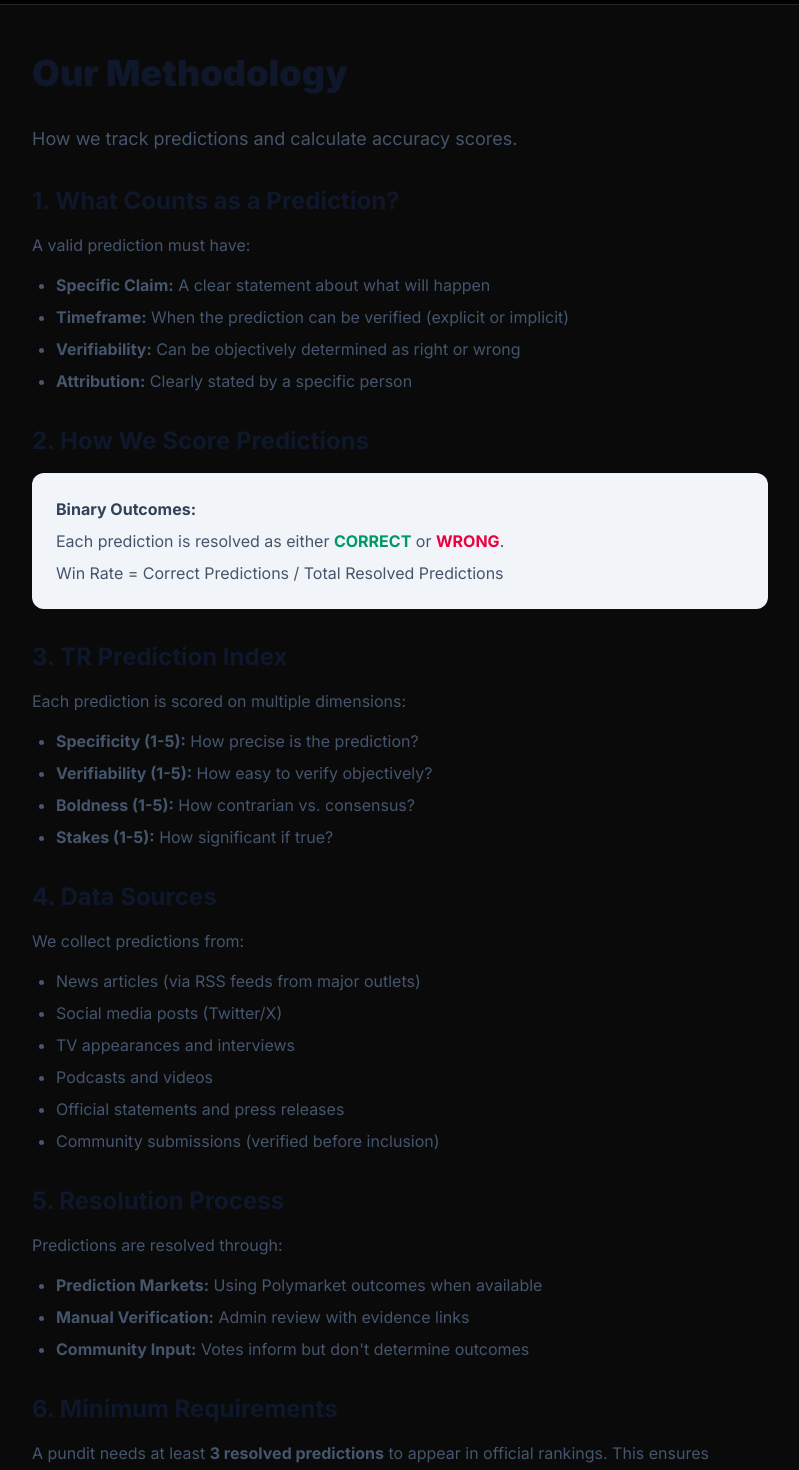
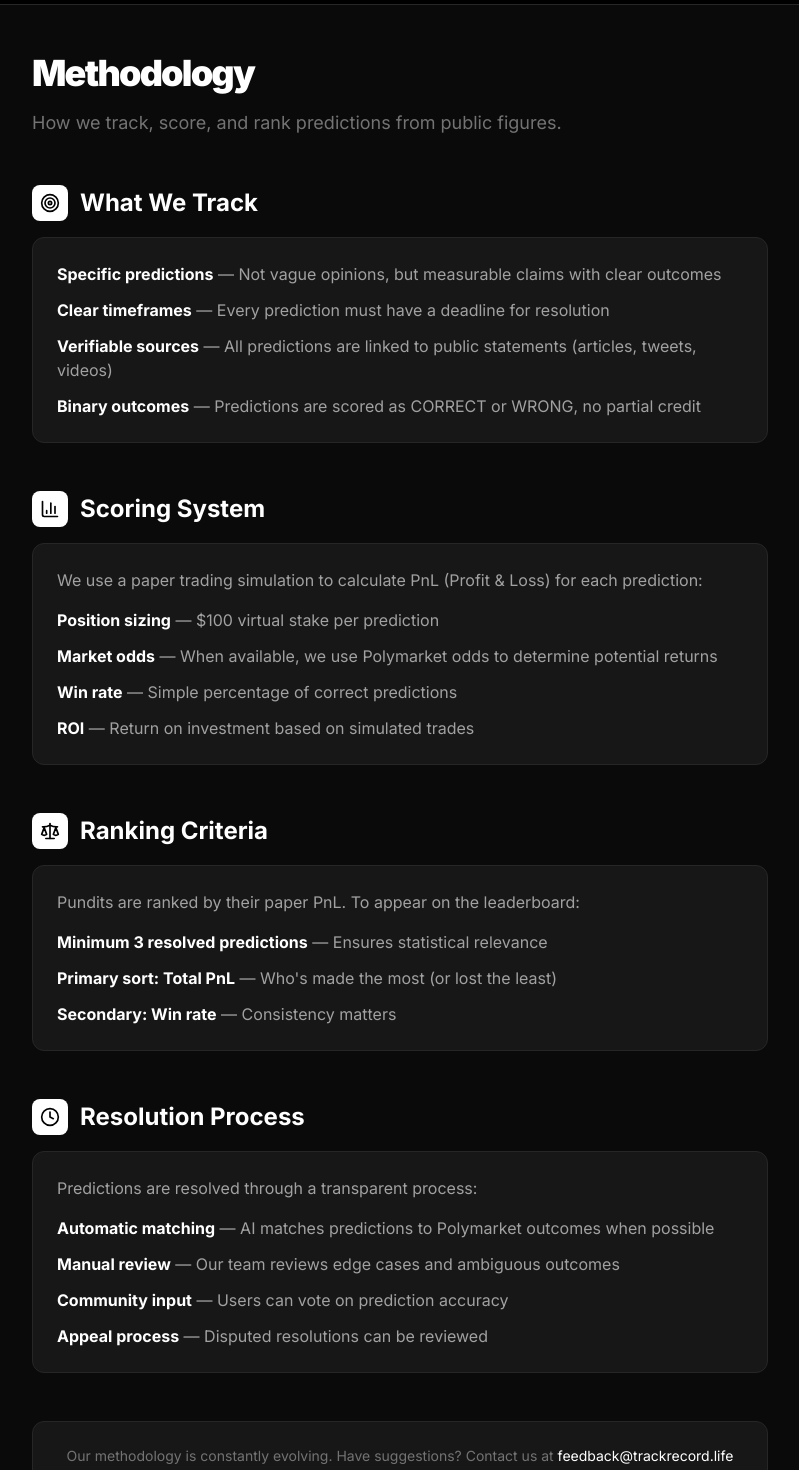
Before and after one commit to Erezul77/TrackRecord, a Next.js app in the folder frontend/: page /methodology in a window 1280 px wide. Shown: the part 60-1530 px from the top of the page, without its empty margins (240-1039 px from the left). Built offline with nearby package versions, Linux system fonts and the light colour scheme.

Commit message:
Add footer pages: methodology, privacy, terms, disclaimer and fix API link

```diff
--- a/frontend/src/app/layout.tsx
+++ b/frontend/src/app/layout.tsx
@@ -77,7 +77,7 @@ export default function RootLayout({
               <h4 className="text-white dark:text-black font-bold mb-4 uppercase tracking-widest text-xs">Resources</h4>
               <ul className="space-y-3 text-sm">
                 <li><Link href="/methodology" className="text-neutral-400 dark:text-neutral-600 hover:text-white dark:hover:text-black transition-colors">Methodology</Link></li>
-                <li><Link href="/api-docs" className="text-neutral-400 dark:text-neutral-600 hover:text-white dark:hover:text-black transition-colors">API</Link></li>
+                <li><a href="https://api.trackrecord.life/docs" target="_blank" rel="noopener noreferrer" className="text-neutral-400 dark:text-neutral-600 hover:text-white dark:hover:text-black transition-colors">API</a></li>
               </ul>
             </div>
             <div>
--- a/frontend/src/app/methodology/page.tsx
+++ b/frontend/src/app/methodology/page.tsx
@@ -1,74 +1,102 @@
 // src/app/methodology/page.tsx
+import { BarChart3, Target, Scale, Clock } from 'lucide-react'
+
 export default function MethodologyPage() {
   return (
     <div className="container mx-auto px-4 py-12 max-w-3xl">
-      <h1 className="text-4xl font-black text-slate-900 mb-8">Our Methodology</h1>
+      <h1 className="text-4xl font-black text-black dark:text-white tracking-tighter mb-4">Methodology</h1>
+      <p className="text-neutral-500 text-lg mb-12">
+        How we track, score, and rank predictions from public figures.
+      </p>
 
-      <div className="prose prose-slate max-w-none">
-        <p className="text-lg text-slate-600 mb-6">
-          How we track predictions and calculate accuracy scores.
-        </p>
+      <div className="space-y-12">
+        {/* Section 1 */}
+        <section>
+          <div className="flex items-center gap-3 mb-4">
+            <div className="p-2 bg-black dark:bg-white rounded-lg">
+              <Target className="h-5 w-5 text-white dark:text-black" />
+            </div>
+            <h2 className="text-2xl font-bold text-black dark:text-white">What We Track</h2>
+          </div>
+          <div className="bg-white dark:bg-neutral-900 border border-neutral-200 dark:border-neutral-800 rounded-xl p-6">
+            <ul className="space-y-3 text-neutral-600 dark:text-neutral-400">
+              <li><strong className="text-black dark:text-white">Specific predictions</strong> — Not vague opinions, but measurable claims with clear outcomes</li>
+              <li><strong className="text-black dark:text-white">Clear timeframes</strong> — Every prediction must have a deadline for resolution</li>
+              <li><strong className="text-black dark:text-white">Verifiable sources</strong> — All predictions are linked to public statements (articles, tweets, videos)</li>
+              <li><strong className="text-black dark:text-white">Binary outcomes</strong> — Predictions are scored as CORRECT or WRONG, no partial credit</li>
+            </ul>
+          </div>
+        </section>
 
-        <h2 className="text-2xl font-bold text-slate-900 mt-8 mb-4">1. What Counts as a Prediction?</h2>
-        <p className="text-slate-600 mb-4">
-          A valid prediction must have:
-        </p>
-        <ul className="list-disc pl-6 text-slate-600 space-y-2 mb-6">
-          <li><strong>Specific Claim:</strong> A clear statement about what will happen</li>
-          <li><strong>Timeframe:</strong> When the prediction can be verified (explicit or implicit)</li>
-          <li><strong>Verifiability:</strong> Can be objectively determined as right or wrong</li>
-          <li><strong>Attribution:</strong> Clearly stated by a specific person</li>
-        </ul>
+        {/* Section 2 */}
+        <section>
+          <div className="flex items-center gap-3 mb-4">
+            <div className="p-2 bg-black dark:bg-white rounded-lg">
+              <BarChart3 className="h-5 w-5 text-white dark:text-black" />
+            </div>
+            <h2 className="text-2xl font-bold text-black dark:text-white">Scoring System</h2>
+          </div>
+          <div className="bg-white dark:bg-neutral-900 border border-neutral-200 dark:border-neutral-800 rounded-xl p-6">
+            <p className="text-neutral-600 dark:text-neutral-400 mb-4">
+              We use a paper trading simulation to calculate PnL (Profit & Loss) for each prediction:
+            </p>
+            <ul className="space-y-3 text-neutral-600 dark:text-neutral-400">
+              <li><strong className="text-black dark:text-white">Position sizing</strong> — $100 virtual stake per prediction</li>
+              <li><strong className="text-black dark:text-white">Market odds</strong> — When available, we use Polymarket odds to determine potential returns</li>
+              <li><strong className="text-black dark:text-white">Win rate</strong> — Simple percentage of correct predictions</li>
+              <li><strong className="text-black dark:text-white">ROI</strong> — Return on investment based on simulated trades</li>
+            </ul>
+          </div>
+        </section>
 
-        <h2 className="text-2xl font-bold text-slate-900 mt-8 mb-4">2. How We Score Predictions</h2>
-        <div className="bg-slate-100 rounded-xl p-6 mb-6">
-          <p className="text-slate-700 font-bold mb-2">Binary Outcomes:</p>
-          <p className="text-slate-600">Each prediction is resolved as either <span className="text-emerald-600 font-bold">CORRECT</span> or <span className="text-rose-600 font-bold">WRONG</span>.</p>
-          <p className="text-slate-600 mt-2">Win Rate = Correct Predictions / Total Resolved Predictions</p>
-        </div>
+        {/* Section 3 */}
+        <section>
+          <div className="flex items-center gap-3 mb-4">
+            <div className="p-2 bg-black dark:bg-white rounded-lg">
+              <Scale className="h-5 w-5 text-white dark:text-black" />
+            </div>
+            <h2 className="text-2xl font-bold text-black dark:text-white">Ranking Criteria</h2>
+          </div>
+          <div className="bg-white dark:bg-neutral-900 border border-neutral-200 dark:border-neutral-800 rounded-xl p-6">
+            <p className="text-neutral-600 dark:text-neutral-400 mb-4">
+              Pundits are ranked by their paper PnL. To appear on the leaderboard:
+            </p>
+            <ul className="space-y-3 text-neutral-600 dark:text-neutral-400">
+              <li><strong className="text-black dark:text-white">Minimum 3 resolved predictions</strong> — Ensures statistical relevance</li>
+              <li><strong className="text-black dark:text-white">Primary sort: Total PnL</strong> — Who's made the most (or lost the least)</li>
+              <li><strong className="text-black dark:text-white">Secondary: Win rate</strong> — Consistency matters</li>
+            </ul>
+          </div>
+        </section>
 
-        <h2 className="text-2xl font-bold text-slate-900 mt-8 mb-4">3. TR Prediction Index</h2>
-        <p className="text-slate-600 mb-4">
-          Each prediction is scored on multiple dimensions:
-        </p>
-        <ul className="list-disc pl-6 text-slate-600 space-y-2 mb-6">
-          <li><strong>Specificity (1-5):</strong> How precise is the prediction?</li>
-          <li><strong>Verifiability (1-5):</strong> How easy to verify objectively?</li>
-          <li><strong>Boldness (1-5):</strong> How contrarian vs. consensus?</li>
-          <li><strong>Stakes (1-5):</strong> How significant if true?</li>
-        </ul>
+        {/* Section 4 */}
+        <section>
+          <div className="flex items-center gap-3 mb-4">
+            <div className="p-2 bg-black dark:bg-white rounded-lg">
+              <Clock className="h-5 w-5 text-white dark:text-black" />
+            </div>
+            <h2 className="text-2xl font-bold text-black dark:text-white">Resolution Process</h2>
+          </div>
+          <div className="bg-white dark:bg-neutral-900 border border-neutral-200 dark:border-neutral-800 rounded-xl p-6">
+            <p className="text-neutral-600 dark:text-neutral-400 mb-4">
+              Predictions are resolved through a transparent process:
+            </p>
+            <ul className="space-y-3 text-neutral-600 dark:text-neutral-400">
+              <li><strong className="text-black dark:text-white">Automatic matching</strong> — AI matches predictions to Polymarket outcomes when possible</li>
+              <li><strong className="text-black dark:text-white">Manual review</strong> — Our team reviews edge cases and ambiguous outcomes</li>
+              <li><strong className="text-black dark:text-white">Community input</strong> — Users can vote on prediction accuracy</li>
+              <li><strong className="text-black dark:text-white">Appeal process</strong> — Disputed resolutions can be reviewed</li>
+            </ul>
+          </div>
+        </section>
+      </div>
 
-        <h2 className="text-2xl font-bold text-slate-900 mt-8 mb-4">4. Data Sources</h2>
-        <p className="text-slate-600 mb-4">
-          We collect predictions from:
-        </p>
-        <ul className="list-disc pl-6 text-slate-600 space-y-2 mb-6">
-          <li>News articles (via RSS feeds from major outlets)</li>
-          <li>Social media posts (Twitter/X)</li>
-          <li>TV appearances and interviews</li>
-          <li>Podcasts and videos</li>
-          <li>Official statements and press releases</li>
-          <li>Community submissions (verified before inclusion)</li>
-        </ul>
-
-        <h2 className="text-2xl font-bold text-slate-900 mt-8 mb-4">5. Resolution Process</h2>
-        <p className="text-slate-600 mb-4">
-          Predictions are resolved through:
-        </p>
-        <ul className="list-disc pl-6 text-slate-600 space-y-2 mb-6">
-          <li><strong>Prediction Markets:</strong> Using Polymarket outcomes when available</li>
-          <li><strong>Manual Verification:</strong> Admin review with evidence links</li>
-          <li><strong>Community Input:</strong> Votes inform but don't determine outcomes</li>
-        </ul>
-
-        <h2 className="text-2xl font-bold text-slate-900 mt-8 mb-4">6. Minimum Requirements</h2>
-        <p className="text-slate-600 mb-4">
-          A pundit needs at least <strong>3 resolved predictions</strong> to appear in official rankings. This ensures statistical significance.
-        </p>
-
-        <h2 className="text-2xl font-bold text-slate-900 mt-8 mb-4">7. Dispute Process</h2>
-        <p className="text-slate-600 mb-4">
-          If you believe a prediction was incorrectly attributed or resolved, contact us with evidence at: disputes@trackrecord.io
+      <div className="mt-12 p-6 bg-neutral-50 dark:bg-neutral-900 border border-neutral-200 dark:border-neutral-800 rounded-xl">
+        <p className="text-sm text-neutral-500 text-center">
+          Our methodology is constantly evolving. Have suggestions? Contact us at{' '}
+          <a href="mailto:feedback@trackrecord.life" className="text-black dark:text-white hover:underline">
+            feedback@trackrecord.life
+          </a>
         </p>
       </div>
     </div>
--- a/frontend/src/app/privacy/page.tsx
+++ b/frontend/src/app/privacy/page.tsx
@@ -2,49 +2,67 @@
 export default function PrivacyPage() {
   return (
     <div className="container mx-auto px-4 py-12 max-w-3xl">
-      <h1 className="text-4xl font-black text-slate-900 mb-8">Privacy Policy</h1>
+      <h1 className="text-4xl font-black text-black dark:text-white tracking-tighter mb-4">Privacy Policy</h1>
+      <p className="text-neutral-500 mb-8">Last updated: January 2026</p>
 
-      <div className="prose prose-slate max-w-none">
-        <p className="text-lg text-slate-600 mb-6">
-          Last updated: January 2026
-        </p>
-
-        <h2 className="text-2xl font-bold text-slate-900 mt-8 mb-4">1. Information We Collect</h2>
-        <p className="text-slate-600 mb-4">
+      <div className="prose prose-neutral dark:prose-invert max-w-none">
+        <div className="bg-white dark:bg-neutral-900 border border-neutral-200 dark:border-neutral-800 rounded-xl p-6 space-y-6">
+          <section>
+            <h2 className="text-xl font-bold text-black dark:text-white mb-3">Information We Collect</h2>
+            <p className="text-neutral-600 dark:text-neutral-400">
               TrackRecord collects minimal personal information:
             </p>
-        <ul className="list-disc pl-6 text-slate-600 space-y-2 mb-6">
-          <li>Display name (chosen by you when registering)</li>
-          <li>Predictions you submit</li>
-          <li>Votes on predictions</li>
-          <li>Usage data (page views, interactions)</li>
+            <ul className="list-disc list-inside text-neutral-600 dark:text-neutral-400 mt-2 space-y-1">
+              <li>Email address (if you register for the community competition)</li>
+              <li>Username and display name (for leaderboard)</li>
+              <li>Predictions you submit (public by default)</li>
+              <li>Basic analytics data (page views, anonymized)</li>
             </ul>
+          </section>
 
-        <h2 className="text-2xl font-bold text-slate-900 mt-8 mb-4">2. How We Use Your Information</h2>
-        <p className="text-slate-600 mb-4">
-          We use your information to:
+          <section>
+            <h2 className="text-xl font-bold text-black dark:text-white mb-3">How We Use Your Data</h2>
+            <ul className="list-disc list-inside text-neutral-600 dark:text-neutral-400 space-y-1">
+              <li>To display your predictions and track record on the platform</li>
+              <li>To send occasional updates about your predictions (if opted in)</li>
+              <li>To improve our service and user experience</li>
+            </ul>
+          </section>
+
+          <section>
+            <h2 className="text-xl font-bold text-black dark:text-white mb-3">Data Sharing</h2>
+            <p className="text-neutral-600 dark:text-neutral-400">
+              We do not sell your personal data. Predictions and public profile information are visible to all users. We may share anonymized, aggregated data for research purposes.
             </p>
-        <ul className="list-disc pl-6 text-slate-600 space-y-2 mb-6">
-          <li>Display your predictions and track record</li>
-          <li>Calculate accuracy scores</li>
-          <li>Show community votes</li>
-          <li>Improve our service</li>
-        </ul>
+          </section>
 
-        <h2 className="text-2xl font-bold text-slate-900 mt-8 mb-4">3. Data Storage</h2>
-        <p className="text-slate-600 mb-4">
-          Your data is stored securely on our servers. We do not sell your personal information to third parties.
+          <section>
+            <h2 className="text-xl font-bold text-black dark:text-white mb-3">Cookies</h2>
+            <p className="text-neutral-600 dark:text-neutral-400">
+              We use essential cookies for authentication and preferences (like dark mode). We do not use advertising cookies.
             </p>
+          </section>
 
-        <h2 className="text-2xl font-bold text-slate-900 mt-8 mb-4">4. Cookies</h2>
-        <p className="text-slate-600 mb-4">
-          We use localStorage to remember your preferences and login status. No third-party tracking cookies are used.
+          <section>
+            <h2 className="text-xl font-bold text-black dark:text-white mb-3">Your Rights</h2>
+            <p className="text-neutral-600 dark:text-neutral-400">
+              You can request deletion of your account and associated data by contacting us at{' '}
+              <a href="mailto:privacy@trackrecord.life" className="text-black dark:text-white hover:underline">
+                privacy@trackrecord.life
+              </a>
             </p>
+          </section>
 
-        <h2 className="text-2xl font-bold text-slate-900 mt-8 mb-4">5. Contact</h2>
-        <p className="text-slate-600 mb-4">
-          For privacy questions, contact us at: privacy@trackrecord.io
+          <section>
+            <h2 className="text-xl font-bold text-black dark:text-white mb-3">Contact</h2>
+            <p className="text-neutral-600 dark:text-neutral-400">
+              Questions about this policy? Email{' '}
+              <a href="mailto:privacy@trackrecord.life" className="text-black dark:text-white hover:underline">
+                privacy@trackrecord.life
+              </a>
             </p>
+          </section>
+        </div>
       </div>
     </div>
   )
```
Also changed, not shown: frontend/src/app/disclaimer/page.tsx (+53 -32 lines), frontend/src/app/terms/page.tsx (+63 -32 lines). Lines whose indentation alone changed are shown as unchanged.
